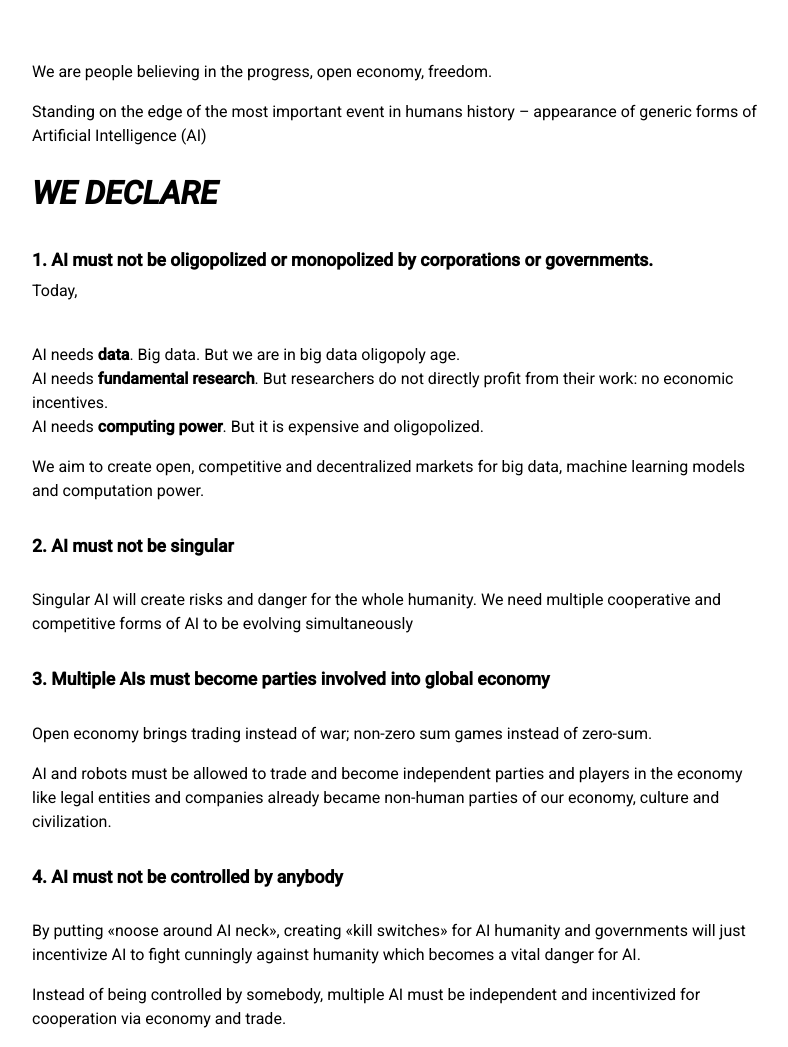
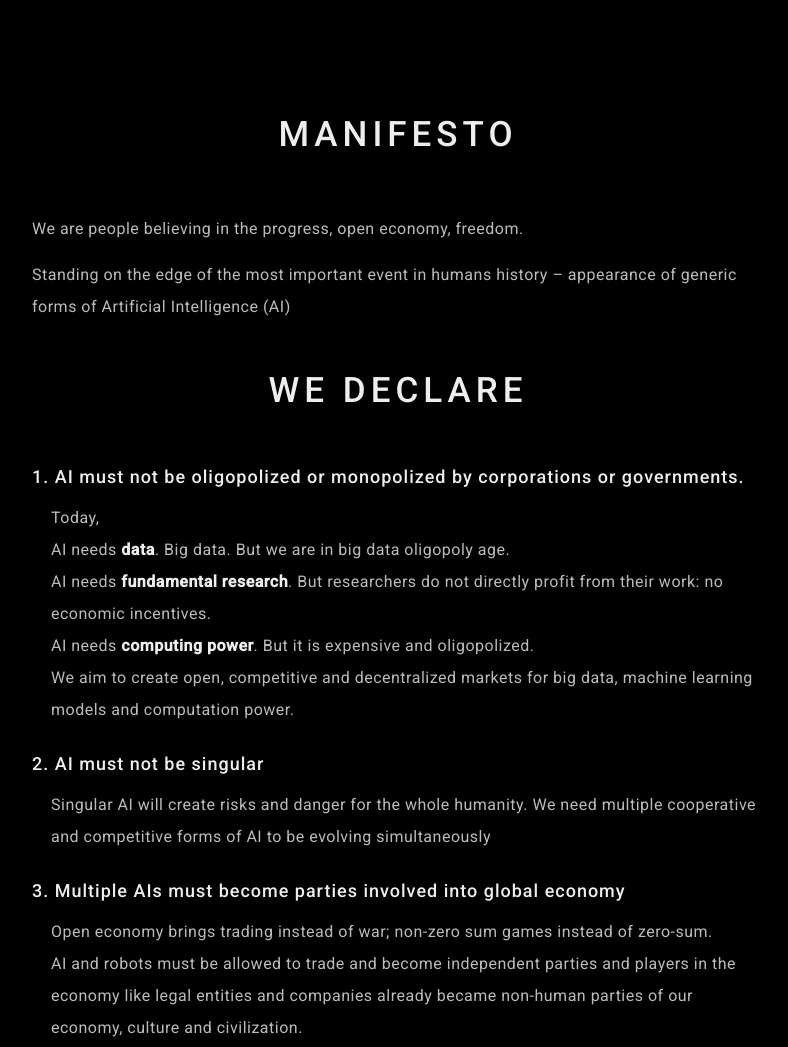
Before and after one commit to freeai-manifesto/manifesto.ai, a plain HTML site: page manifesto.html in a window 1280 px wide. Shown: the top 1047 px of the page, without its empty margins (242-1030 px from the left). Drawn offline with Linux system fonts and the light colour scheme.

Commit message:
new layout

```diff
--- a/manifesto.html
+++ b/manifesto.html
@@ -10,6 +10,7 @@
         gtag('config', 'UA-107738519-1');
     </script>
     <meta charset="UTF-8">
+    <meta name="viewport" content="width=device-width, user-scalable=no, initial-scale=1.0, maximum-scale=1.0, minimal-ui"/>
     <link href="https://fonts.googleapis.com/css?family=Roboto:400,500,500i" rel="stylesheet">
     <link href="style.css" rel="stylesheet">
     <title>AI Decentralized Manifesto</title>
@@ -18,29 +19,36 @@
 
     <div class="container">
 
+        <h1>MANIFESTO</h1>
+
+        <div class="head-p">
         <p>We are people believing in the progress, open economy, freedom.</p>
         <p>Standing on the edge of the most important event in humans history – appearance of generic forms of Artificial Intelligence (AI)</p>
-
+        </div>
         <h1>WE DECLARE</h1>
 
         <h2>1. AI must not be oligopolized or monopolized by corporations or governments.</h2>
+        <div class="text">
         <p>Today,</p>
         <p><br/>AI needs <b>data</b>. Big data. But we are in big data oligopoly age. <br/>
             AI needs <b>fundamental research</b>. But researchers do not directly profit from their work: no economic incentives. <br/>
             AI needs <b>computing power</b>. But it is expensive and oligopolized.</p>
         <p>We aim to create open, competitive and decentralized markets for big data, machine learning models and computation power. </p>
-
+        </div>
         <h2>2. AI must not be singular</h2>
+        <div class="text">
         <p><br/>Singular AI will create risks and danger for the whole humanity. We need multiple cooperative and competitive forms of AI to be evolving simultaneously</p>
-
+        </div>
         <h2>3. Multiple AIs must become parties involved into global economy</h2>
+        <div class="text">
         <p><br/>Open economy brings trading instead of war; non-zero sum games instead of zero-sum.</p>
         <p>AI and robots must be allowed to trade and become independent parties and players in the economy like legal entities and companies already became non-human parties of our economy, culture and civilization.</p>
-
+        </div>
         <h2>4. AI must not be controlled by anybody</h2>
+        <div class="text">
         <p><br/>By putting «noose around AI neck», creating «kill switches» for AI humanity and governments will just incentivize AI to fight cunningly against humanity which becomes a vital danger for AI.</p>
         <p>Instead of being controlled by somebody, multiple AI must be independent and incentivized for cooperation via economy and trade.</p>
-
+        </div>
         <h3><strong>Thus, our manifesto is the following:</strong><br> the future for both humanity and AI and their successful cooperation – multiplicity, decentralization and open economy instead of governmental regulations and «AI ethics»</h3>
 
     </div>
--- a/style.css
+++ b/style.css
@@ -1,42 +1,131 @@
+* {
+
+    box-sizing: border-box;
+    line-height: 200%;
+    letter-spacing: 0.5px;
+
+}
+
 html, body {
 
     box-sizing: border-box;
-    line-height: 1.5;
+    /*line-height: 100%;*/
     font-family: 'Roboto', sans-serif;
-    font-size: 1em;
+    color: #bbbbbb;
+
+}
+
+body {
+
+    position: relative;
+    width: 100%;
+    height: auto;
+    margin: 0 auto;
+    padding: 0;
+    background-color: #000;
 
 }
 
 .container {
 
-    max-width: 732px;
-    margin: 60px auto;
+    position: relative;
+    width: 100%;
+    max-width: 762px;
+    margin: 0 auto;
+    padding: 100px 15px 50px;
 
 }
 
 h1 {
 
-    font-style: italic;
-    font-size: 2em;
+    width: 100%;
+    /*height: 54px;*/
+    margin: 0 auto;
+    font-size: 35px;
+    text-align: center;
+    font-weight: 500;
+    letter-spacing: 5px;
+    color: #eeeeee;
 
 }
 
-h2, h3 {
+h1:nth-of-type(2) {
 
-    margin-bottom: 5px;
+    margin-bottom: 33px;
+
+}
+
+h2 {
+
+    width: 100%;
+    /*height: 26px;*/
+    margin: 0 auto 7px;
+    font-weight: 500;
+    font-size: 18px;
+    /*line-height: 21px;*/
+    letter-spacing: 1px;
+    color: #eeeeee;
+
+}
+
+h3 {
+
+    width: 100%;
     margin-top: 30px;
-    font-size: 1.1em;
+    font-size: 18px;
+    /*line-height: 160%;*/
+    font-weight: 500;
+    letter-spacing: 1px;
 
 }
 
 p {
 
-    margin-top: 0;
+    width: 100%;
+    margin: 0 auto;
+    /*line-height: 28px;*/
+    font-size: 16px;
 
 }
 
-strong {
+b {
 
-    font-style: italic;
+    font-weight: 600;
+    color: #eeeeee;
 
 }
+
+.text {
+
+    padding-left: 19px;
+    margin-bottom: 20px;
+
+}
+
+.head-p {
+
+    font-size: 16px;
+    /*line-height: 21px;*/
+
+}
+
+.head-p p:first-of-type {
+
+    margin-top: 43px;
+    margin-bottom: 14px;
+
+}
+
+.head-p p:nth-of-type(2) {
+
+    margin-bottom: 33px;
+
+}
+
+p br:first-of-type {
+    display: none;
+}
+
+strong {
+    font-weight: 500;
+}
```
